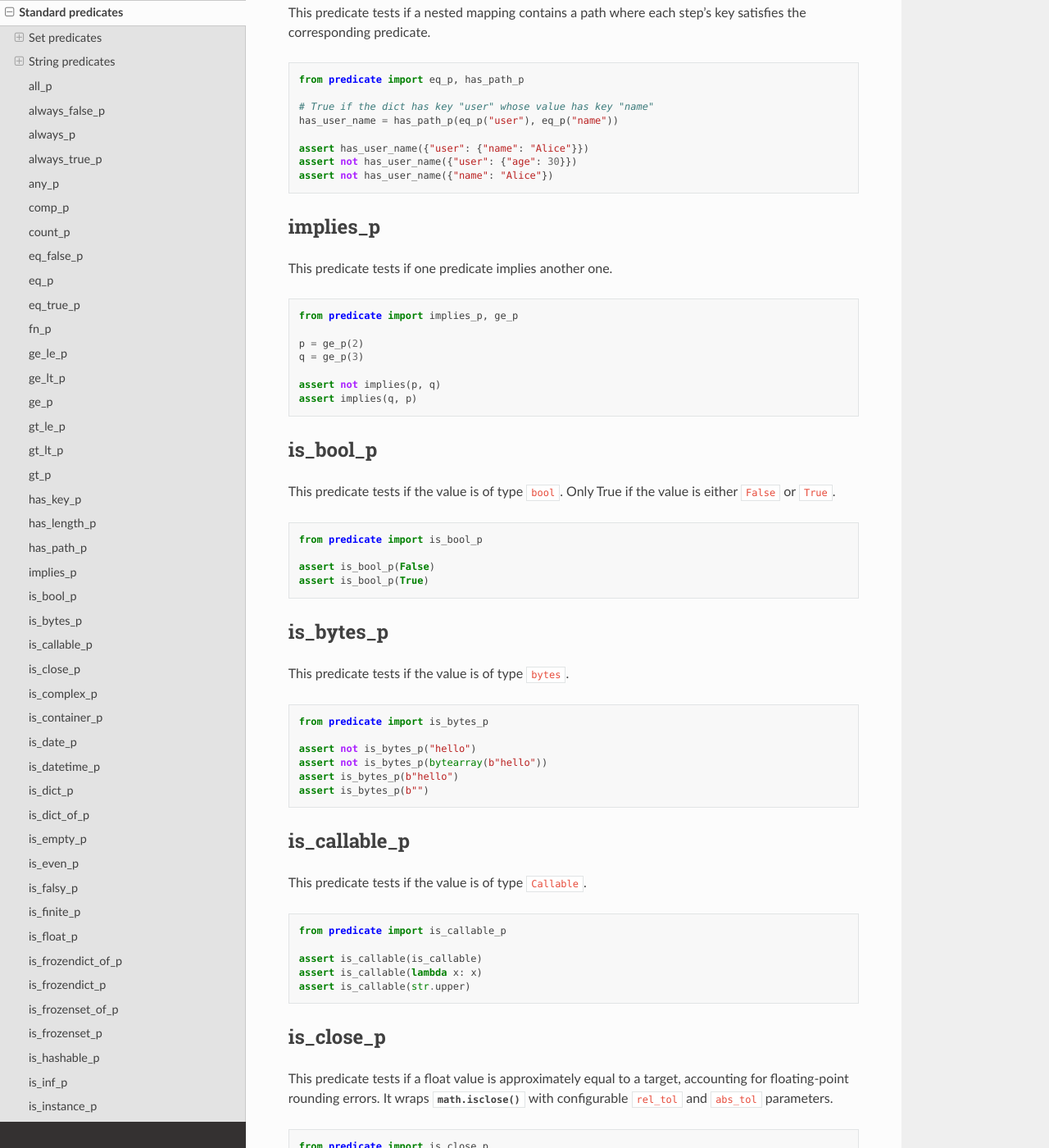
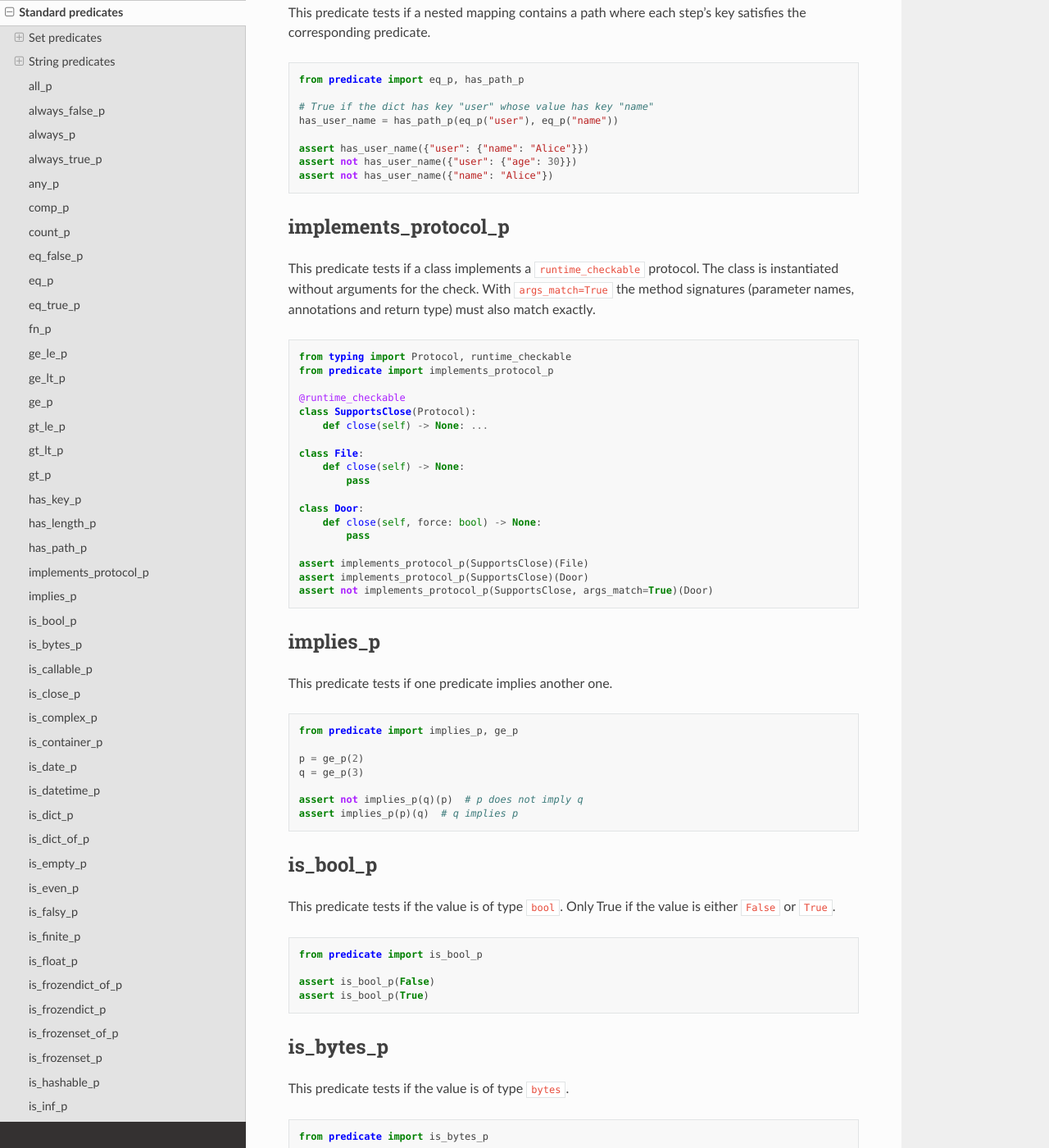
Before and after one commit to mrijk/py-predicate, a Sphinx documentation site: the page built from docs/standard_predicates.rst, in a window 1280 px wide and 1400 px high, scrolled down 11084 px. Shown: the whole window at 82% size. Built offline with Sphinx 7.4.7 and the Read the Docs theme 3.1.0, drawn with Linux system fonts in a browser that asks for light colours; some of the changed text lies outside the part shown.

Commit message:
Add repr, explain_failure and generators for is_protocol_p
- Implement __repr__ and explain_failure for IsProtocolPredicate
- Register generate_true/generate_false for IsProtocolPredicate
- Document is_protocol_p and implements_protocol_p
- Fix implies_p example in docs (implies_p is curried)

Co-Authored-By: Claude Opus 5.5 (1M context) <noreply@anthropic.com>

```diff
--- a/docs/standard_predicates.rst
+++ b/docs/standard_predicates.rst
@@ -321,6 +321,34 @@ This predicate tests if a nested mapping contains a path where each step's key s
     assert not has_user_name({"user": {"age": 30}})
     assert not has_user_name({"name": "Alice"})
 
+implements_protocol_p
+---------------------
+
+This predicate tests if a class implements a ``runtime_checkable`` protocol. The class is instantiated
+without arguments for the check. With ``args_match=True`` the method signatures (parameter names,
+annotations and return type) must also match exactly.
+
+.. code-block:: python
+
+    from typing import Protocol, runtime_checkable
+    from predicate import implements_protocol_p
+
+    @runtime_checkable
+    class SupportsClose(Protocol):
+        def close(self) -> None: ...
+
+    class File:
+        def close(self) -> None:
+            pass
+
+    class Door:
+        def close(self, force: bool) -> None:
+            pass
+
+    assert implements_protocol_p(SupportsClose)(File)
+    assert implements_protocol_p(SupportsClose)(Door)
+    assert not implements_protocol_p(SupportsClose, args_match=True)(Door)
+
 implies_p
 ---------
 
@@ -333,8 +361,8 @@ This predicate tests if one predicate implies another one.
     p = ge_p(2)
     q = ge_p(3)
 
-    assert not implies(p, q)
-    assert implies(q, p)
+    assert not implies_p(q)(p)  # p does not imply q
+    assert implies_p(p)(q)  # q implies p
 
 
 is_bool_p
@@ -880,6 +908,22 @@ This predicate tests if the value is of type ``Predicate``.
     assert is_predicate_p(eq_p(1))
     assert not is_predicate_p(42)
 
+is_protocol_p
+-------------
+
+This predicate tests if a type is a ``Protocol``.
+
+.. code-block:: python
+
+    from typing import Protocol
+    from predicate import is_protocol_p
+
+    class SupportsClose(Protocol):
+        def close(self) -> None: ...
+
+    assert is_protocol_p()(SupportsClose)
+    assert not is_protocol_p()(int)
+
 is_range_p
 ----------
 
```
Also changed, not shown: 6 other files.
